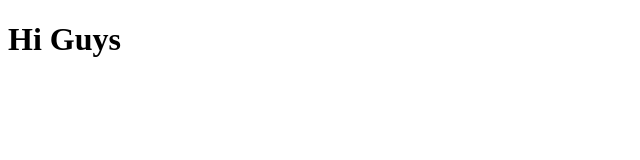
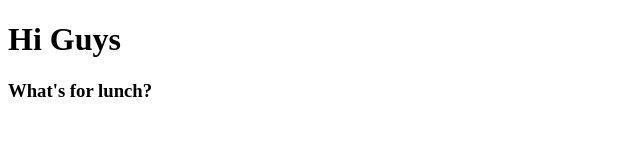
Before and after one commit to kylebeavin/team-git, a plain HTML site: page index.html in a window 1280 px wide. Shown: the whole page, without its empty margins (0-640 px from the left). Drawn offline with Linux system fonts and the light colour scheme.

Commit message:
ZM html update

```diff
--- a/index.html
+++ b/index.html
@@ -10,5 +10,6 @@
     <h1>
         Hi Guys
     </h1>
+    <h3>What's for lunch?</h3>
 </body>
 </html>
```
